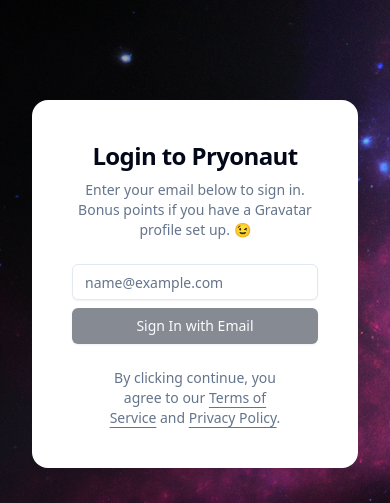
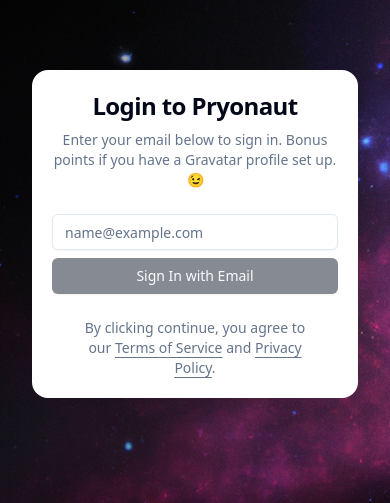
Before and after one commit to bfearing/pryonaut, a Next.js app: page / in a window 390 px wide. Shown: the part 138-641 px from the top of the page. Built offline with nearby package versions, Linux system fonts and the light colour scheme.

Commit message:
iphone adj

```diff
--- a/src/layouts/AuthLayout.tsx
+++ b/src/layouts/AuthLayout.tsx
@@ -11,7 +11,7 @@
   return (
     <ThemeProvider attribute="class" defaultTheme="system" enableSystem>
       <Metadata meta={meta} />
-      <main className="container relative grid flex-col items-center justify-center h-full bg-cover lg:max-w-none lg:grid-cols-2 lg:px-0 bg-space lg:bg-none">
+      <main className="container relative grid flex-col items-center justify-center h-screen bg-cover lg:max-w-none lg:grid-cols-2 lg:px-0 bg-space lg:bg-none">
         {children}
       </main>
       <TailwindIndicator />
--- a/src/pages/index.tsx
+++ b/src/pages/index.tsx
@@ -45,7 +45,7 @@
           </blockquote>
         </div>
       </div>
-      <div className="p-10 lg:p-8 bg-background rounded-2xl">
+      <div className="p-5 lg:p-8 bg-background rounded-2xl -mt-[100px] sm:mt-0">
         <div className="mx-auto flex w-full flex-col justify-center space-y-6 sm:w-[350px]">
           <div className="flex flex-col space-y-2 text-center">
             <h1 className="text-2xl font-semibold tracking-tight">
--- a/src/styles/globals.css
+++ b/src/styles/globals.css
@@ -75,7 +75,4 @@
   body {
     @apply bg-background text-foreground;
   }
-  #__next {
-    @apply h-screen;
-  }
 }
```
